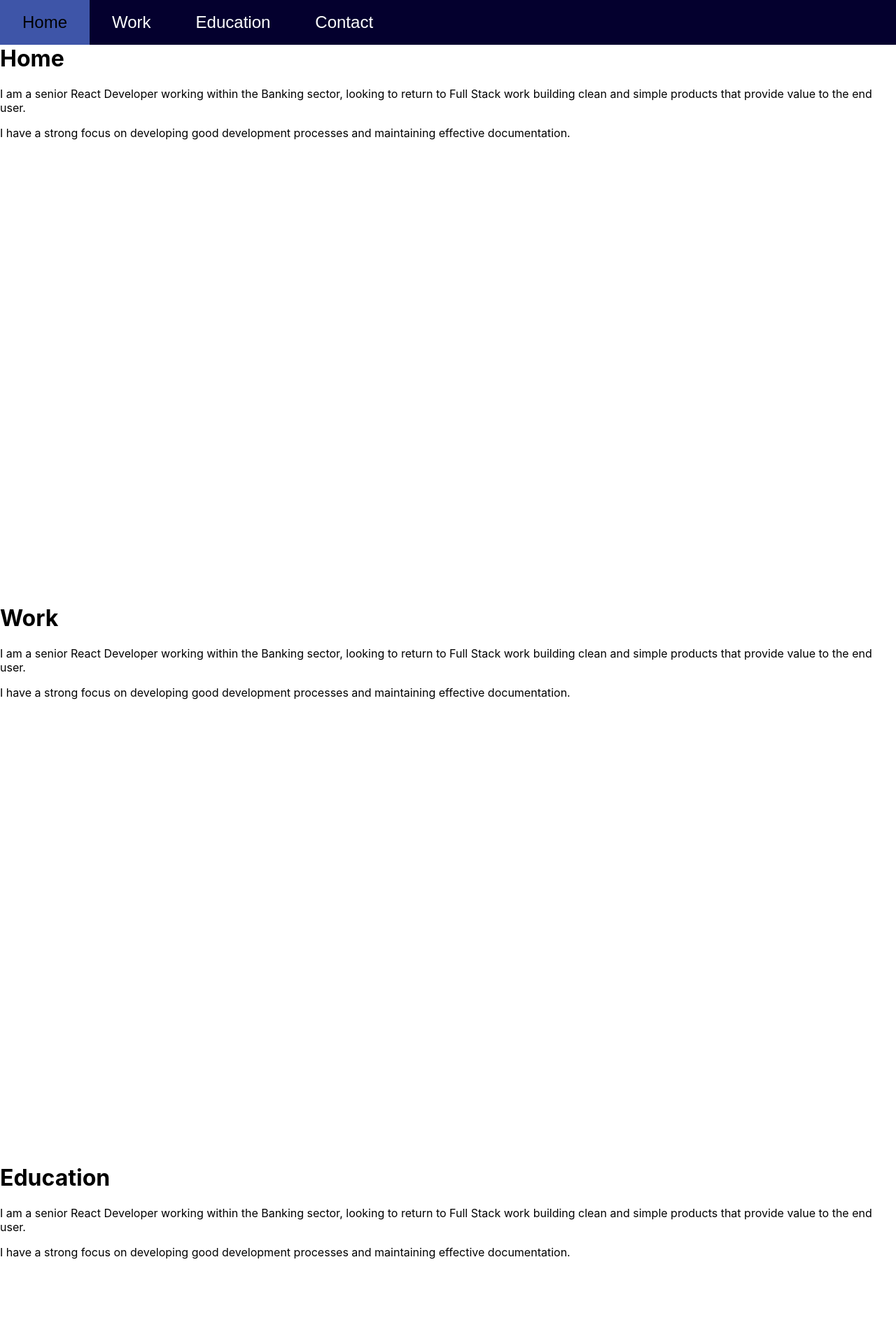
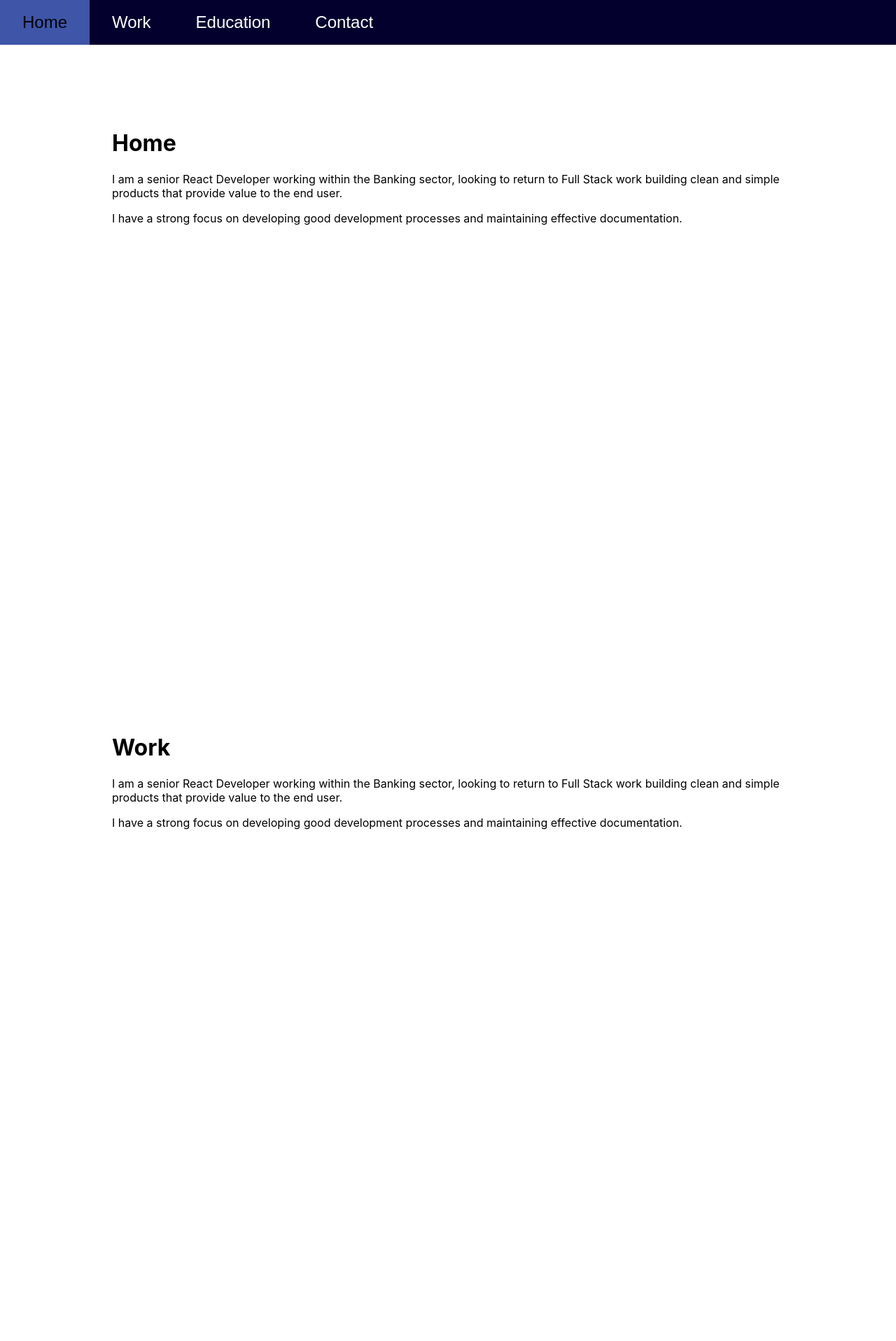
Before and after one commit to JoWilks25/Jo_Wilks_Practice_React_App, a React (Create React App) app: page /professional in a window 1280 px wide. Shown: the top 1917 px of the page at 70% size. Built offline with nearby package versions, Linux system fonts and the light colour scheme.

Commit message:
Update selection state on scroll

```diff
--- a/src/components/NavBar.tsx
+++ b/src/components/NavBar.tsx
@@ -36,7 +36,6 @@ export interface navItem {
 
 interface NavBarProps {
   navItems: navItem[];
-  // setSelectedTab: (selectedTab: string) => void;
   scrollToId: (id: string) => void;
   selectedTab: string;
 }
--- a/src/index.tsx
+++ b/src/index.tsx
@@ -45,8 +45,8 @@ const root = ReactDOM.createRoot(
   document.getElementById('root') as HTMLElement
 );
 root.render(
-  <React.StrictMode>
+  <>
     <GlobalStyle />
     <RouterProvider router={router} />
-  </React.StrictMode>
+  </>
 );
--- a/src/routes/pro/HomePro.tsx
+++ b/src/routes/pro/HomePro.tsx
@@ -1,22 +1,47 @@
-import { RefObject } from "react";
+import { useEffect, useRef, useState } from "react";
 import styled from "styled-components"
+import useIsElementVisible from "../../utilities/useIsElementVisible"
 
 const PageWrapper = styled.div`
-  height: 100%;
+  height: 100vh;
   width: 100%;
   margin-top: 4rem;
+  display: flex;
+  justify-content: center;
+  align-items: center;
+`
+
+const CenterCard = styled.div`
+  width: 75%;
+  height: 75%;
+  padding: 5rem;
 `
 
 interface HomeProProps {
   scrollId: string;
+  setSelectedTab: (selectedTab: string) => void;
 }
 
-const HomePro = ({ scrollId }: HomeProProps): React.ReactElement => {
+const HomePro = ({ scrollId, setSelectedTab }: HomeProProps): React.ReactElement => {
+  const scrollRef = useRef<any>()
+  const [isVisible, setIsVisible] = useState<boolean>(false); // store visibility status
+
+  useIsElementVisible(scrollRef.current, isVisible, setIsVisible);
+  console.log({ isVisible, scrollRef });
+
+  useEffect(() => {
+    if (isVisible) {
+      setSelectedTab(scrollId)
+    }
+  }, [isVisible]);
+
   return (
-    <PageWrapper id={scrollId}>
-      <h1>{scrollId}</h1>
-      <p>I am a senior React Developer working within the Banking sector, looking to return to Full Stack work building clean and simple products that provide value to the end user.</p>
-      <p>I have a strong focus on developing good development processes and maintaining effective documentation.</p>
+    <PageWrapper id={scrollId} ref={scrollRef} >
+      <CenterCard>
+        <h1>{scrollId}</h1>
+        <p>I am a senior React Developer working within the Banking sector, looking to return to Full Stack work building clean and simple products that provide value to the end user.</p>
+        <p>I have a strong focus on developing good development processes and maintaining effective documentation.</p>
+      </CenterCard>
     </PageWrapper>
   )
 }
--- a/src/routes/pro/MainPro.tsx
+++ b/src/routes/pro/MainPro.tsx
@@ -35,10 +35,10 @@ const MainPro = (): React.ReactElement => {
     <React.Fragment>
       <NavBar navItems={navItems} selectedTab={selectedTab} scrollToId={scrollToId} />
       <PageWrapper>
-        <HomePro scrollId="Home"/>
-        <HomePro scrollId="Work"/>
-        <HomePro scrollId="Education"/>
-        <HomePro scrollId="Contact"/>
+        <HomePro scrollId="Home" setSelectedTab={setSelectedTab}/>
+        <HomePro scrollId="Work" setSelectedTab={setSelectedTab}/>
+        <HomePro scrollId="Education" setSelectedTab={setSelectedTab}/>
+        <HomePro scrollId="Contact" setSelectedTab={setSelectedTab} />
       </PageWrapper>
     </React.Fragment>
   )
--- /dev/null
+++ b/src/utilities/useIsElementVisible.tsx
@@ -0,0 +1,19 @@
+import { useEffect } from "react";
+
+const useIsElementVisible = (target: any, isVisible: any, setIsVisible: any): any => {
+  // handle visibility changes
+  const onVisibilityChange = (entries: IntersectionObserverEntry[]): void => {
+    setIsVisible(entries[0].isIntersecting)
+  };
+
+  useEffect(() => {
+    // bind IntersectionObserver to the target element
+    const observer = new IntersectionObserver(onVisibilityChange);
+    if (target) {
+      observer.observe(target);
+    }
+  }, [target]);
+
+};
+
+export default useIsElementVisible;
```
